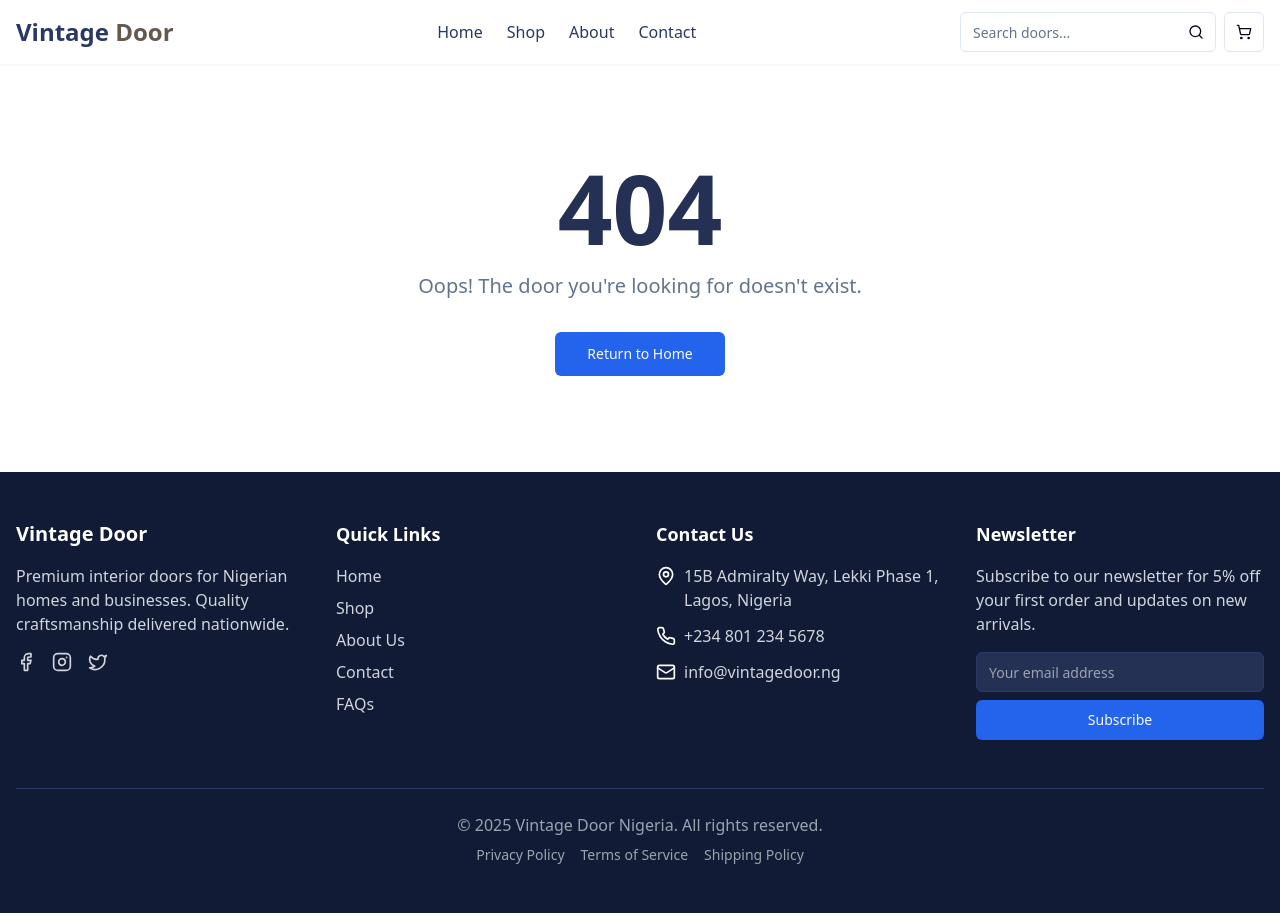
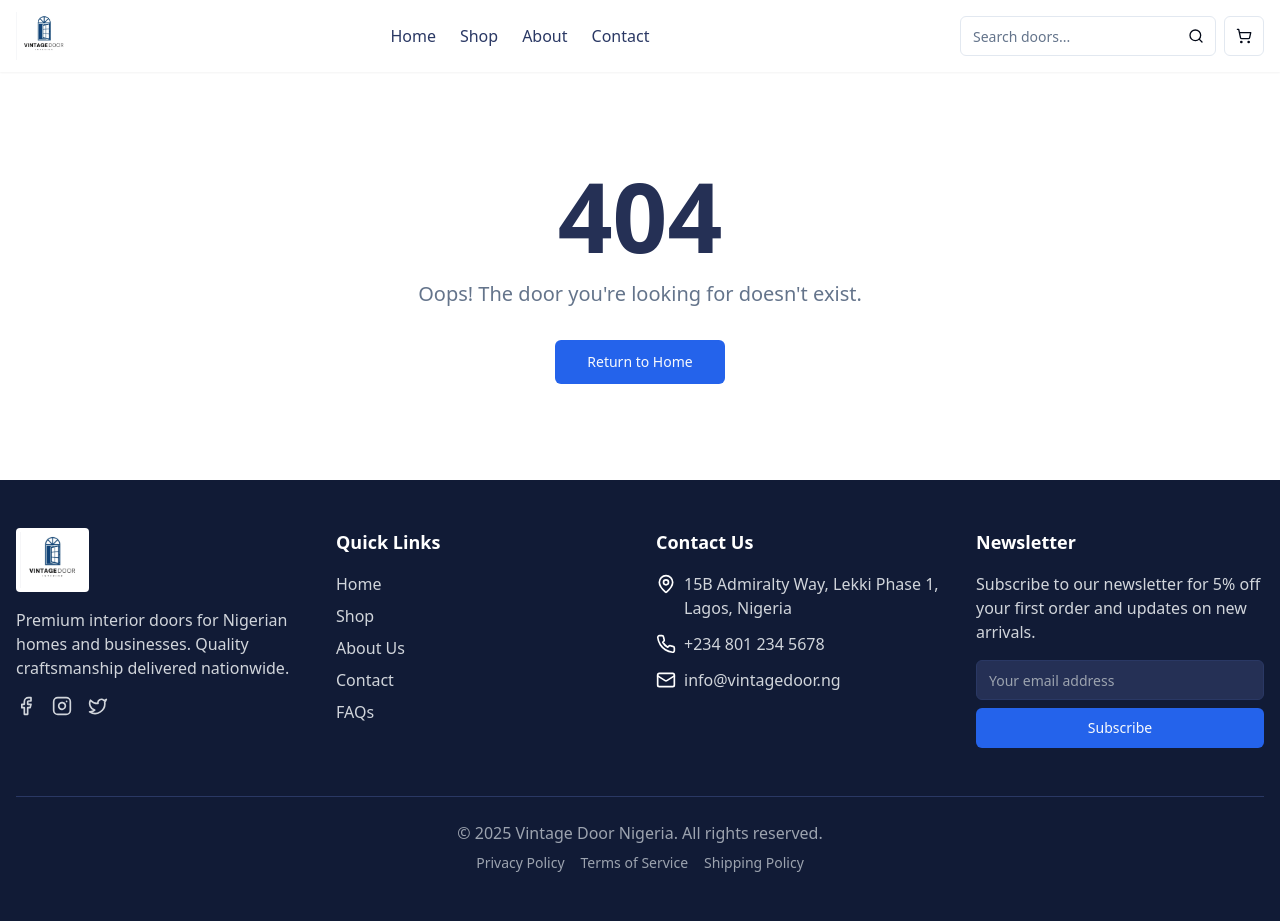
Before and after one commit to Dozie130/vintagedoor, a React (Vite) app: page /about in a window 1280 px wide. Built offline with nearby package versions, Linux system fonts and the light colour scheme.

Commit message:
Add branding
Implement the logo in the website.

```diff
--- a/index.html
+++ b/index.html
@@ -1,20 +1,22 @@
+
 <!DOCTYPE html>
 <html lang="en">
   <head>
     <meta charset="UTF-8" />
     <meta name="viewport" content="width=device-width, initial-scale=1.0" />
-    <title>naija-door-hub</title>
-    <meta name="description" content="Lovable Generated Project" />
-    <meta name="author" content="Lovable" />
+    <title>Vintage Door - Premium Interior Doors</title>
+    <meta name="description" content="Premium interior doors for Nigerian homes and businesses. Quality craftsmanship delivered nationwide." />
+    <meta name="author" content="Vintage Door" />
+    <link rel="icon" href="/lovable-uploads/7a711de6-6f6d-4e76-b129-383bcfa6990f.png" type="image/png">
 
-    <meta property="og:title" content="naija-door-hub" />
-    <meta property="og:description" content="Lovable Generated Project" />
+    <meta property="og:title" content="Vintage Door - Premium Interior Doors" />
+    <meta property="og:description" content="Premium interior doors for Nigerian homes and businesses. Quality craftsmanship delivered nationwide." />
     <meta property="og:type" content="website" />
-    <meta property="og:image" content="https://lovable.dev/opengraph-image-p98pqg.png" />
+    <meta property="og:image" content="/lovable-uploads/7a711de6-6f6d-4e76-b129-383bcfa6990f.png" />
 
     <meta name="twitter:card" content="summary_large_image" />
-    <meta name="twitter:site" content="@lovable_dev" />
-    <meta name="twitter:image" content="https://lovable.dev/opengraph-image-p98pqg.png" />
+    <meta name="twitter:site" content="@VintageDoor" />
+    <meta name="twitter:image" content="/lovable-uploads/7a711de6-6f6d-4e76-b129-383bcfa6990f.png" />
   </head>
 
   <body>
--- a/src/components/Footer.tsx
+++ b/src/components/Footer.tsx
@@ -25,7 +25,13 @@ const Footer = () => {
         <div className="grid grid-cols-1 md:grid-cols-2 lg:grid-cols-4 gap-8">
           {/* Company Info */}
           <div>
-            <h3 className="text-xl font-bold mb-4">Vintage Door</h3>
+            <div className="flex items-center mb-4">
+              <img
+                src="/lovable-uploads/7a711de6-6f6d-4e76-b129-383bcfa6990f.png"
+                alt="Vintage Door Logo"
+                className="h-16 bg-white p-1 rounded"
+              />
+            </div>
             <p className="text-gray-300 mb-4">
               Premium interior doors for Nigerian homes and businesses.
               Quality craftsmanship delivered nationwide.
--- a/src/components/Header.tsx
+++ b/src/components/Header.tsx
@@ -46,9 +46,11 @@ const Header = () => {
         <div className="flex items-center justify-between">
           {/* Logo */}
           <Link to="/" className="flex items-center">
-            <h1 className="text-2xl font-bold text-navy-800">
-              Vintage <span className="text-vintage-700">Door</span>
-            </h1>
+            <img
+              src="/lovable-uploads/7a711de6-6f6d-4e76-b129-383bcfa6990f.png"
+              alt="Vintage Door Logo"
+              className="h-12 mr-2"
+            />
           </Link>
 
           {/* Desktop Navigation */}
```
Also changed, not shown: public/lovable-uploads/7a711de6-6f6d-4e76-b129-383bcfa6990f.png (added).
